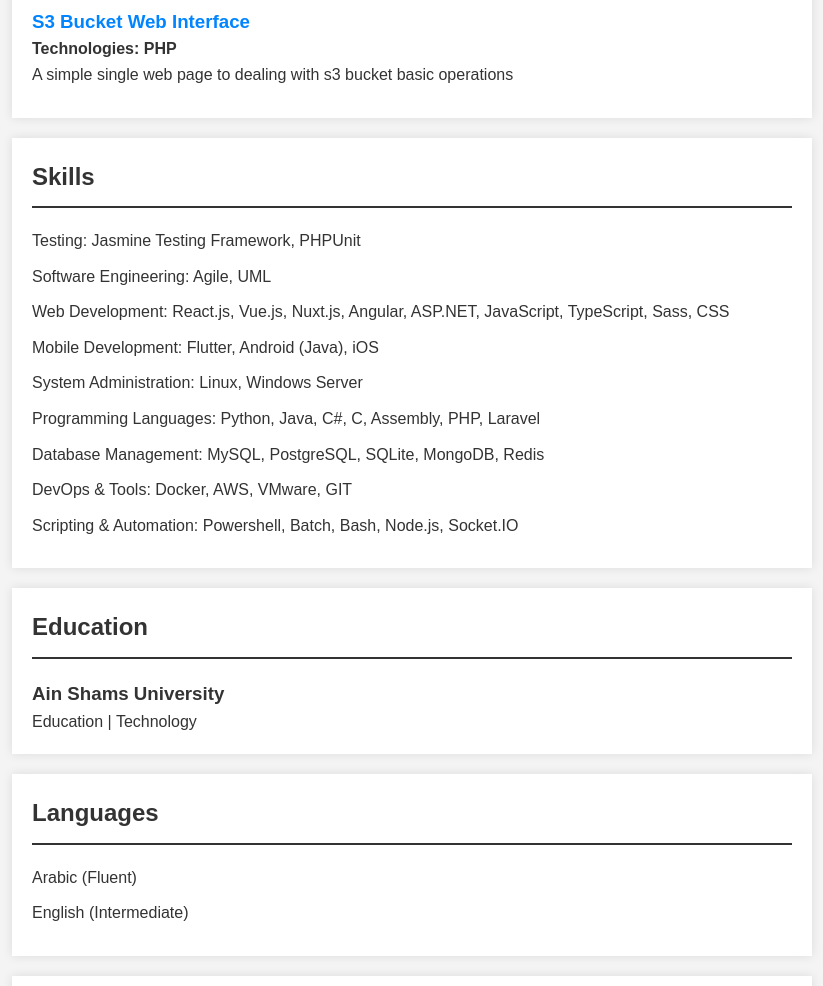
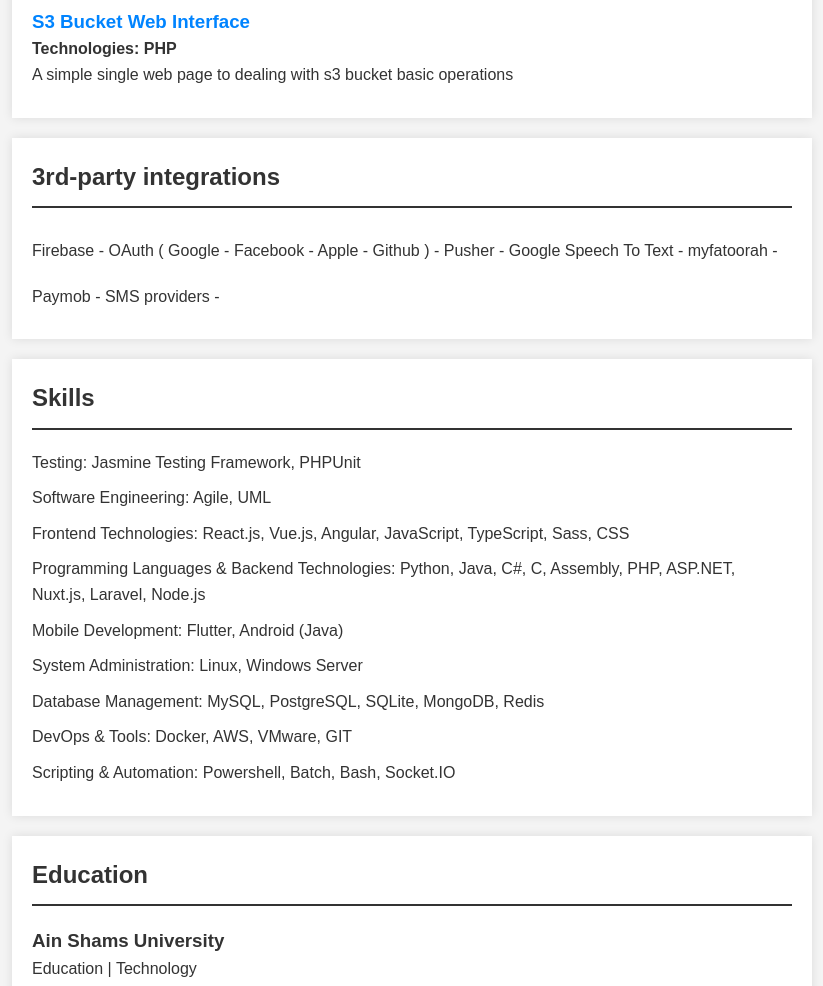
Before and after one commit to eslamelshafey/eslamelshafey.github.io, a plain HTML site: page index.html in a window 1280 px wide. Shown: the part 2321-3307 px from the top of the page, without its empty margins (228-1051 px from the left). Drawn offline with Linux system fonts and the light colour scheme.

Commit message:
Update index.html

```diff
--- a/index.html
+++ b/index.html
@@ -192,18 +192,31 @@
         </ul>
     </section>
 
+    <section id="thirdParty">
+        <h2>3rd-party integrations</h2>
+        <ul class="inline">
+            <li>Firebase - </li>
+            <li>OAuth ( Google - Facebook - Apple - Github ) - </li>
+            <li>Pusher - </li>
+            <li>Google Speech To Text - </li>
+            <li>myfatoorah - </li>
+            <li>Paymob - </li>
+            <li>SMS providers - </li>
+        </ul>
+    </section>
+
     <section id="skills">
         <h2>Skills</h2>
         <ul>
             <li>Testing: Jasmine Testing Framework, PHPUnit</li>
             <li>Software Engineering: Agile, UML</li>
-            <li>Web Development: React.js, Vue.js, Nuxt.js, Angular, ASP.NET, JavaScript, TypeScript, Sass, CSS</li>
-            <li>Mobile Development: Flutter, Android (Java), iOS</li>
+            <li>Frontend Technologies: React.js, Vue.js, Angular, JavaScript, TypeScript, Sass, CSS</li>
+            <li>Programming Languages & Backend Technologies: Python, Java, C#, C, Assembly, PHP, ASP.NET, Nuxt.js, Laravel, Node.js</li>
+            <li>Mobile Development: Flutter, Android (Java) </li>
             <li>System Administration: Linux, Windows Server</li>
-            <li>Programming Languages: Python, Java, C#, C, Assembly, PHP, Laravel</li>
             <li>Database Management: MySQL, PostgreSQL, SQLite, MongoDB, Redis</li>
             <li>DevOps & Tools: Docker, AWS, VMware, GIT</li>
-            <li>Scripting & Automation: Powershell, Batch, Bash, Node.js, Socket.IO</li>
+            <li>Scripting & Automation: Powershell, Batch, Bash, Socket.IO</li>
         </ul>
     </section>
 
```
